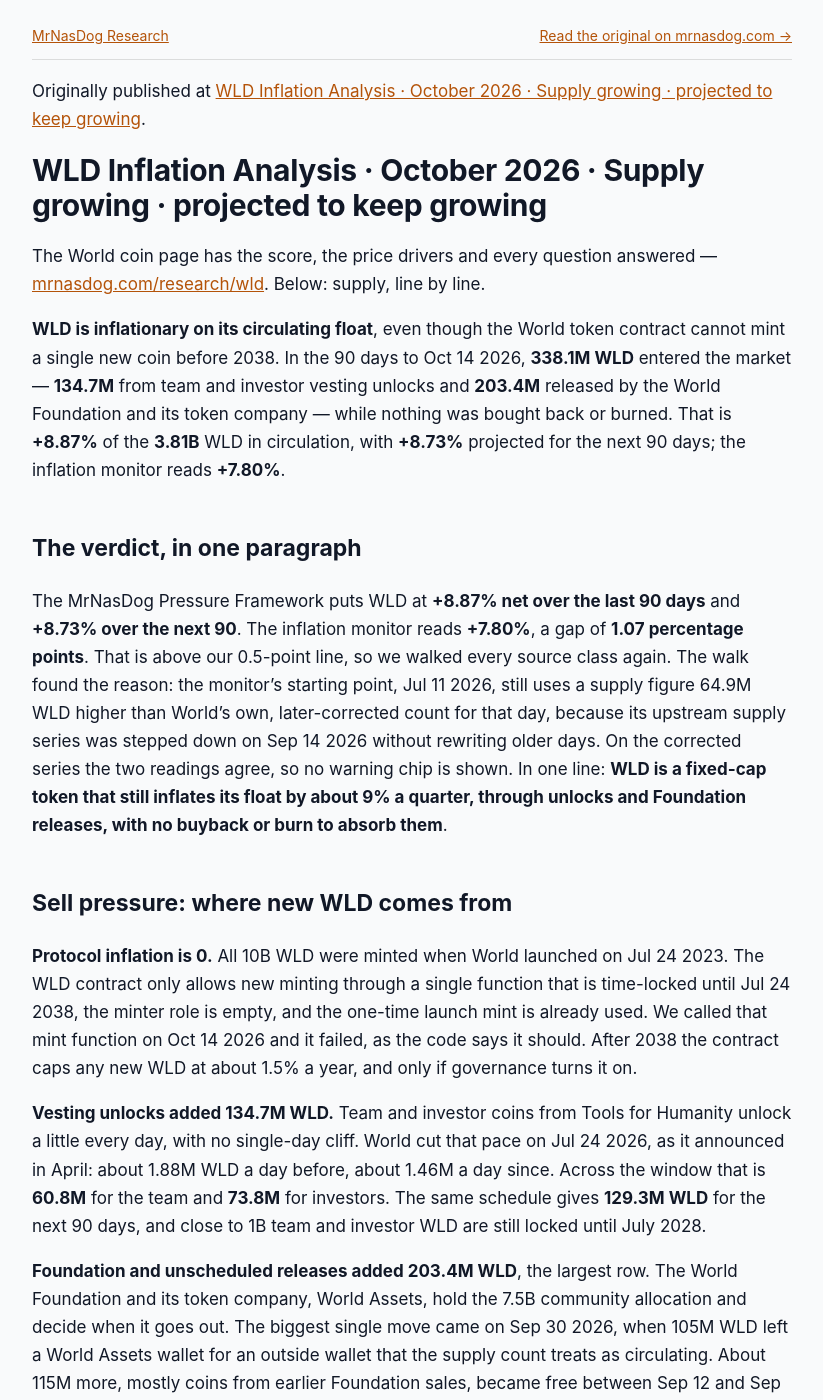
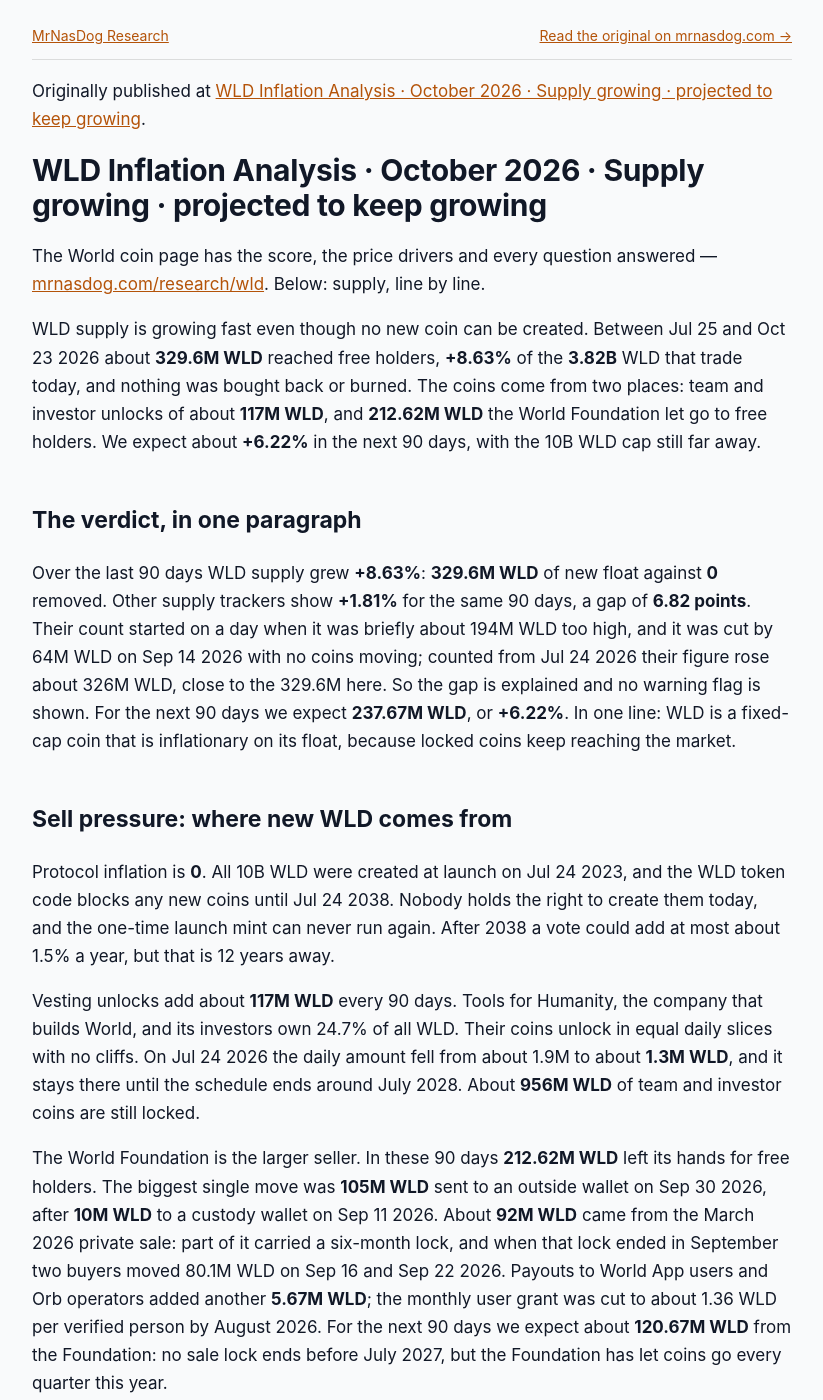
Before and after one commit to jeevansongmy-spec/mrnasdog-articles, a Jekyll site: the page built from crypto/wld-pressure-framework.md, in a window 1280 px wide and 1400 px high. Shown: the whole window, without its empty margins (228-1051 px from the left). Built offline with Jekyll 4.4.1, drawn with Linux system fonts in a browser that asks for light colours; some of the changed text lies outside the part shown.

Commit message:
publish: crypto/wld-pressure-framework

```diff
--- a/crypto/wld-pressure-framework.md
+++ b/crypto/wld-pressure-framework.md
@@ -1,6 +1,6 @@
 ---
 title:         "WLD Inflation Analysis · October 2026 · Supply growing · projected to keep growing"
-description:   "WLD (World) supply is growing: no minting until 2038, but 134.7M WLD of unlocks and 203.4M of Foundation releases put +8.87% net on the float in 90 days."
+description:   "WLD (World) supply is growing: no minting until 2038, but 117M WLD of unlocks and 212.6M of Foundation releases put +8.63% net on the float in 90 days."
 canonical_url: "https://mrnasdog.com/research/wld/inflation"
 tags:                    ["crypto", "wld", "worldcoin", "tokenomics"]
 published:     true
@@ -12,52 +12,56 @@ Originally published at [WLD Inflation Analysis · October 2026 · Supply growin
 <!-- main-page -->
 The World coin page has the score, the price drivers and every question answered — [mrnasdog.com/research/wld](https://mrnasdog.com/research/wld). Below: supply, line by line.
 
-**WLD is inflationary on its circulating float**, even though the World token contract cannot mint a single new coin before 2038. In the 90 days to Oct 14 2026, **338.1M WLD** entered the market — **134.7M** from team and investor vesting unlocks and **203.4M** released by the World Foundation and its token company — while nothing was bought back or burned. That is **+8.87%** of the **3.81B** WLD in circulation, with **+8.73%** projected for the next 90 days; the inflation monitor reads **+7.80%**.
+WLD supply is growing fast even though no new coin can be created. Between Jul 25 and Oct 23 2026 about **329.6M WLD** reached free holders, **+8.63%** of the **3.82B** WLD that trade today, and nothing was bought back or burned. The coins come from two places: team and investor unlocks of about **117M WLD**, and **212.62M WLD** the World Foundation let go to free holders. We expect about **+6.22%** in the next 90 days, with the 10B WLD cap still far away.
 
 ## The verdict, in one paragraph
 
-The MrNasDog Pressure Framework puts WLD at **+8.87% net over the last 90 days** and **+8.73% over the next 90**. The inflation monitor reads **+7.80%**, a gap of **1.07 percentage points**. That is above our 0.5-point line, so we walked every source class again. The walk found the reason: the monitor's starting point, Jul 11 2026, still uses a supply figure 64.9M WLD higher than World's own, later-corrected count for that day, because its upstream supply series was stepped down on Sep 14 2026 without rewriting older days. On the corrected series the two readings agree, so no warning chip is shown. In one line: **WLD is a fixed-cap token that still inflates its float by about 9% a quarter, through unlocks and Foundation releases, with no buyback or burn to absorb them**.
+Over the last 90 days WLD supply grew **+8.63%**: **329.6M WLD** of new float against **0** removed. Other supply trackers show **+1.81%** for the same 90 days, a gap of **6.82 points**. Their count started on a day when it was briefly about 194M WLD too high, and it was cut by 64M WLD on Sep 14 2026 with no coins moving; counted from Jul 24 2026 their figure rose about 326M WLD, close to the 329.6M here. So the gap is explained and no warning flag is shown. For the next 90 days we expect **237.67M WLD**, or **+6.22%**. In one line: WLD is a fixed-cap coin that is inflationary on its float, because locked coins keep reaching the market.
 
 ## Sell pressure: where new WLD comes from
 
-**Protocol inflation is 0.** All 10B WLD were minted when World launched on Jul 24 2023. The WLD contract only allows new minting through a single function that is time-locked until Jul 24 2038, the minter role is empty, and the one-time launch mint is already used. We called that mint function on Oct 14 2026 and it failed, as the code says it should. After 2038 the contract caps any new WLD at about 1.5% a year, and only if governance turns it on.
+Protocol inflation is **0**. All 10B WLD were created at launch on Jul 24 2023, and the WLD token code blocks any new coins until Jul 24 2038. Nobody holds the right to create them today, and the one-time launch mint can never run again. After 2038 a vote could add at most about 1.5% a year, but that is 12 years away.
 
-**Vesting unlocks added 134.7M WLD.** Team and investor coins from Tools for Humanity unlock a little every day, with no single-day cliff. World cut that pace on Jul 24 2026, as it announced in April: about 1.88M WLD a day before, about 1.46M a day since. Across the window that is **60.8M** for the team and **73.8M** for investors. The same schedule gives **129.3M WLD** for the next 90 days, and close to 1B team and investor WLD are still locked until July 2028.
+Vesting unlocks add about **117M WLD** every 90 days. Tools for Humanity, the company that builds World, and its investors own 24.7% of all WLD. Their coins unlock in equal daily slices with no cliffs. On Jul 24 2026 the daily amount fell from about 1.9M to about **1.3M WLD**, and it stays there until the schedule ends around July 2028. About **956M WLD** of team and investor coins are still locked.
 
-**Foundation and unscheduled releases added 203.4M WLD**, the largest row. The World Foundation and its token company, World Assets, hold the 7.5B community allocation and decide when it goes out. The biggest single move came on Sep 30 2026, when 105M WLD left a World Assets wallet for an outside wallet that the supply count treats as circulating. About 115M more, mostly coins from earlier Foundation sales, became free between Sep 12 and Sep 26 2026, and about 11M went to users and Orb operators as grants and rewards. These releases are not on a published calendar, but they have happened every quarter for a year (from about 95M to 345M a quarter), so we project the same 203.4M for the next 90 days. The user grant part is shrinking: World stopped opening new monthly airdrop cycles on Jun 1 2026.
+The World Foundation is the larger seller. In these 90 days **212.62M WLD** left its hands for free holders. The biggest single move was **105M WLD** sent to an outside wallet on Sep 30 2026, after **10M WLD** to a custody wallet on Sep 11 2026. About **92M WLD** came from the March 2026 private sale: part of it carried a six-month lock, and when that lock ended in September two buyers moved 80.1M WLD on Sep 16 and Sep 22 2026. Payouts to World App users and Orb operators added another **5.67M WLD**; the monthly user grant was cut to about 1.36 WLD per verified person by August 2026. For the next 90 days we expect about **120.67M WLD** from the Foundation: no sale lock ends before July 2027, but the Foundation has let coins go every quarter this year.
 
-**Long-term locked or bankruptcy is 0.** No court estate or trustee holds WLD. About 358M WLD that the Foundation sold in July and September 2026 sits under one-year locks with the buyers. Those coins are not counted as circulating yet, and their locks end from July 2027, outside the next 90 days.
+Long-term locked coins add **0**. There is no bankruptcy estate. The Foundation sold about **358M WLD** in July and September 2026 to investors who accepted one-year locks, so those coins do not trade yet; the first of them unlock on Jul 24 2027.
 
 ## Buy pressure: where new WLD goes
 
-**Every buy row is 0.** There is no programmatic buyback: the Foundation sells WLD to fund the network and has announced no plan to buy it back. There is no fee burn: WLD has no burn function, total supply read exactly 10B at both ends of the window, and the dead address on World Chain gained only 175 WLD that users sent there by hand. There was no Foundation buy: the Foundation and World Assets only sold or paid out WLD in this window. And there is no new long-term lock that removes coins from the float. WLD has no staking, and the one-year locks on the Foundation's sale lots cover coins that were never counted as circulating, so they take nothing out. Listed companies that build WLD treasuries buy coins that are already in the market; that is demand, not a change in supply.
+Every buy row is **0**. There is no buyback: no contract or treasury buys WLD from the market, and the World Foundation sells WLD to pay for World ID, the Orbs and its staff. There is no burn either. Apps that ask for a World ID proof pay a fee in WLD, but the fee goes to the Foundation, and burning part of it is only an idea for the future. In 90 days only about 148 WLD reached dead addresses, all of it small user mistakes.
+
+The Foundation does not buy its own coin. A listed company keeps about **302M WLD** in its treasury, and investors such as large crypto funds bought WLD in this year's private sales, but they bought coins that either already trade or were never part of the float, so no buying removes WLD from the count. WLD has no staking lock that could take coins off the market.
 
 ## Foundation and overhang
 
-The WLD overhang is large and almost all of it sits with the Foundation side. Three community unlock contracts on Ethereum still hold **3.5B WLD** (1.75B, 875M and 875M), releasing into the Foundation's hands at about 1.6M a day until July 2029 and more slowly after that until 2038; a fourth contract emptied its last 674.6M WLD into World Assets on Aug 11 2026. The World Assets main wallet holds about **1.19B WLD**, up from 941M at the start of the window. Grant, reward and payout wallets hold about **175M WLD** more, and close to **1B** team and investor WLD remain locked off-chain. We read the Foundation wallets on the chain at every rebuild. If any of these balances falls between refreshes and the coins land in a wallet counted as circulating, that outflow enters Sell #3 at the next refresh.
+The overhang is large. The community unlock contracts still hold **3.5B WLD**. The first of them, **1.75B WLD**, has unlocked to the Foundation at about 1.6M WLD a day since Jul 24 2026, and about 146.7M of it is ready to be claimed; two more contracts of 875M WLD each start in July 2029 and July 2032. On Aug 11 2026 the Foundation claimed the last 674.6M WLD of the first 3.5B tranche into its main wallet, a move inside its own custody that added nothing to the float.
 
-## How WLD compares to other fixed-supply tokens with big unlocks
+The Foundation's main wallet now holds about **1.19B WLD**, and its payout, grant and operating wallets on World Chain and Optimism hold about **160M WLD** more. Team and investor coins still locked come to about **956M WLD**, and buyer lots under one-year locks to about **358M WLD**. We read the Foundation wallets and unlock contracts on the chain at every check: if any of these balances falls between checks, the coins that leave enter the Foundation line of the ledger at the next refresh.
 
-WLD sits in an unusual spot. Like Bitcoin it has a hard cap set in code, with zero minting for its first 15 years, so "inflation" here never means new coins. But unlike Bitcoin, most WLD already exists and is simply not circulating yet: 3.81B of 10B, or about 38%. For WLD the question is how fast the other 62% leaves locked contracts and Foundation wallets, and that pace is set by a schedule plus the Foundation's own choices.
+## How WLD compares to other fixed-cap, unlock-driven chains
 
-That makes WLD closer to young venture-backed tokens with long unlock tails than to proof-of-work coins. The difference is size and length: World's community share unlocks over 15 years, team and investor coins over five, and the Foundation must keep selling WLD to pay for Orbs and operations. Tokens that pair unlocks with a fee burn or a buyback can absorb part of the new float; WLD has neither today. World has said World ID fees could one day fund buying, but no such mechanism is live.
+WLD sits in a different group from proof-of-stake chains like Ethereum or Solana. Those chains print new coins to pay validators, so their supply grows by protocol rule. WLD prints nothing: its 10B cap was fully created at launch, the same way many app and network tokens launch. Its growth comes from coins that already exist moving out of locks and Foundation wallets into the market, which makes WLD closer to a young unlock-driven token than to a chain with block rewards.
 
-Against inflationary layer-1 chains that pay stakers in new coins, WLD's roughly 9% a quarter is far higher, but its cause is different: it is a release of existing supply, which slows over time by design (the community pace halves every few years), not a permanent issuance rate.
+Inside that group WLD stands out for two reasons. First, three quarters of all WLD belong to the community pool, and the Foundation decides when it spends them, through user grants, Orb operator pay and private sales. That makes the pace less predictable than a fixed vesting calendar. Second, there is no buyer built into the system: tokens with a fee buyback or a burn hand part of their usage back to holders, while World ID fees go to the Foundation. Until fees are large or a burn is switched on, every new WLD has to be absorbed by outside buyers.
+
+The slower daily unlocks since Jul 24 2026 help. Team and investor unlocks are now about 1.3M WLD a day, and the community pool unlocks about 1.6M WLD a day to the Foundation, down from about 5.1M WLD a day in total before.
 
 ## What to watch in the next 90 days
 
-**Foundation sales.** World Assets sold WLD in March, July and September 2026. The next sale, and whether the buyers take locks, decides most of the Sell #3 row.
+First, the Foundation's main wallet and payout wallets. A new private sale, or a large transfer to an outside wallet like the 105M WLD of Sep 30 2026, would add to the Foundation line; sales that carry a one-year lock would not.
 
-**The World Assets main wallet.** It held about 1.19B WLD on Oct 14 2026; a falling balance is the earliest sign of new releases.
+Second, the 146.7M WLD already claimable in the community unlock contract. A claim into the Foundation's own wallet changes nothing; only what moves on from there reaches the market.
 
-**The unlock pace.** Team and investor unlocks run at about 1.44M WLD a day on the schedule through Jan 12 2027, adding about 129.3M WLD.
+Third, World ID fees. The banking, finance and Zoom products launched on Oct 18 2026 charge apps in WLD. If the Foundation ever burns part of those fees, WLD would get its first buy-side line.
 
-**A spot WLD fund in the US.** A fund manager filed in July 2026 to list a spot WLD fund on Nasdaq; its fee and start date were still blank. Approval would be new demand, not new supply.
+Fourth, the steady team and investor unlocks of about 1.3M WLD a day through Jan 21 2027. No cliff falls in this period; the next dated release is the end of the first sale locks on Jul 24 2027.
 
 ## Summary
 
-WLD cannot be minted before Jul 24 2038, yet its circulating supply grew **8.87%** in the 90 days to Oct 14 2026, and we project **8.73%** for the next 90. The growth comes from **134.7M WLD** of team and investor unlocks and **203.4M WLD** released by the World Foundation, mostly through sales, with no buyback or burn on the other side. The key risk is the size of what is still held back — 3.5B WLD in unlock contracts, about 1.19B with World Assets and close to 1B team and investor coins — because the Foundation, not a fixed calendar, decides most of the pace. The ceiling is the 10B cap; the float is only 38% of the way there.
+WLD is a fixed-cap coin whose float still grows fast: about **329.6M WLD**, or **+8.63%**, reached free holders in the last 90 days, and about **+6.22%** is expected in the next 90. The new coins come from team and investor unlocks of about 1.3M WLD a day and from World Foundation releases and sales, and nothing is bought back or burned. The main risk is the size of what is still held back: 3.5B WLD in community unlock contracts, 1.19B WLD in the Foundation's main wallet and about 956M WLD of locked team and investor coins. The 10B WLD cap holds until 2038, but most of it has not reached the market yet.
 
 ---
 
-*MrNasDog Pressure Framework analysis of WLD, Metric 1 — Inflation. Data + explanation only. Not financial advice. Checked Oct 14 2026.*
+*MrNasDog Pressure Framework analysis of WLD, Metric 1 — Inflation. Data + explanation only. Not financial advice. Checked Oct 23 2026.*
```
